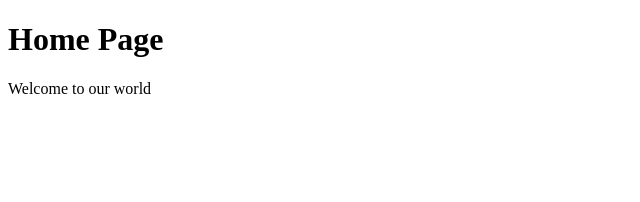
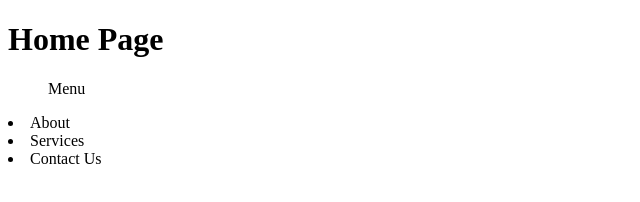
Before and after one commit to dondou21/Git-exercises, a plain HTML site: page home.html in a window 1280 px wide. Shown: the whole page, without its empty margins (0-640 px from the left). Drawn offline with Linux system fonts and the light colour scheme.

Commit message:
home page updated

```diff
--- a/home.html
+++ b/home.html
@@ -7,6 +7,9 @@
 </head>
 <body>
     <h1>Home Page</h1>
-    <p>Welcome to our world </p>
+    <ul>Menu</ul>
+    <li>About</li>
+    <li>Services</li>
+    <li>Contact Us</li>
 </body>
 </html>
```
